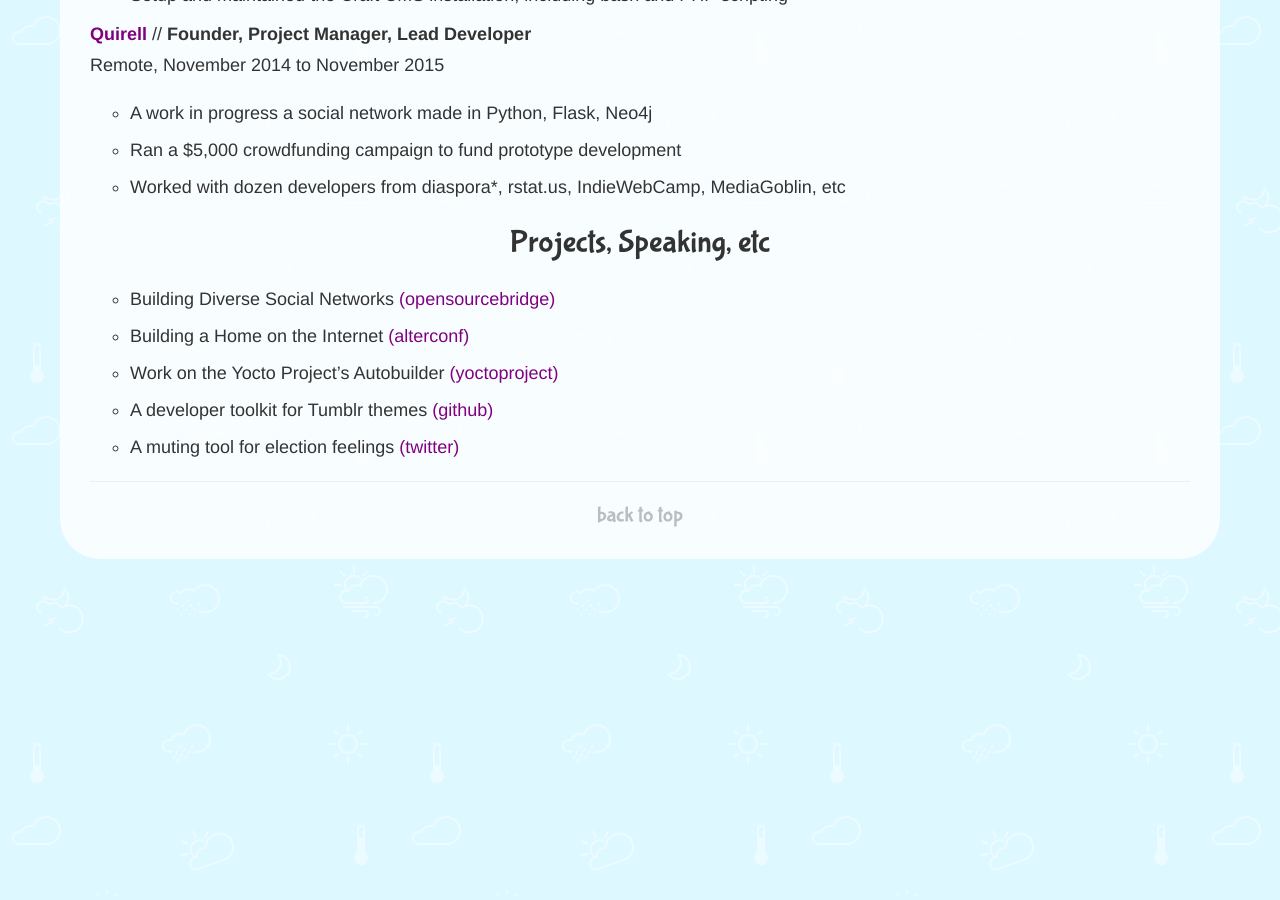
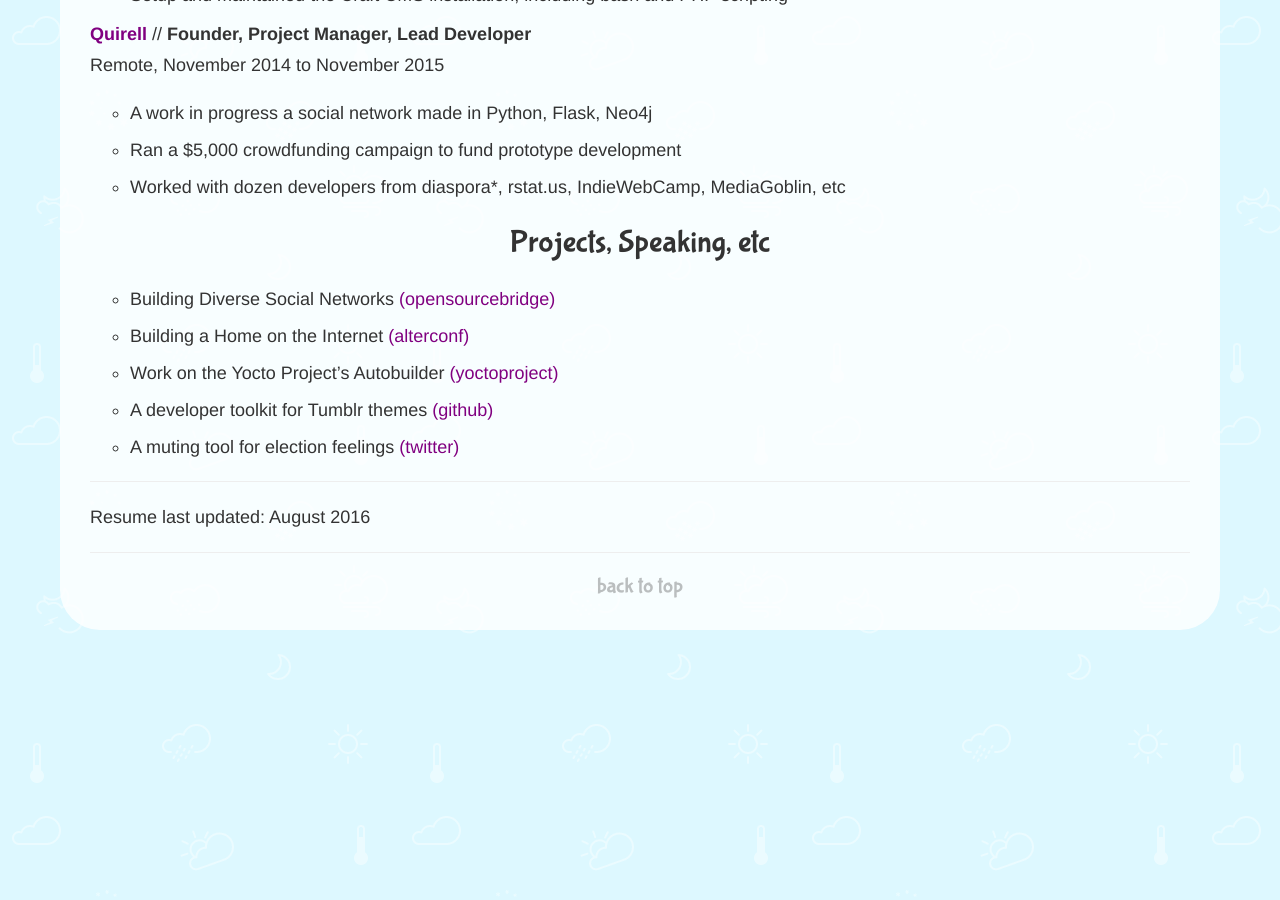
Before and after one commit to coilysiren/lynncyrin.github.io, a Jekyll site: the page built from index.html, in a window 1280 px wide and 900 px high, scrolled down 3609 px. Built offline with Jekyll 4.4.1, drawn with Linux system fonts in a browser that asks for light colours; nearby versions of some CDN libraries.

Commit message:
show last updated date

```diff
--- a/index.html
+++ b/index.html
@@ -53,6 +53,8 @@
         {% capture resume %}{% include resume.md %}{% endcapture %}
         {{ resume | markdownify }}
         <hr>
+          <p>Resume last updated: August 2016</p>
+        <hr>
         <div class="article-navigation">
           <a href="/#" class="article-header"><h3>back to top</h3></a>
         </div>
```
